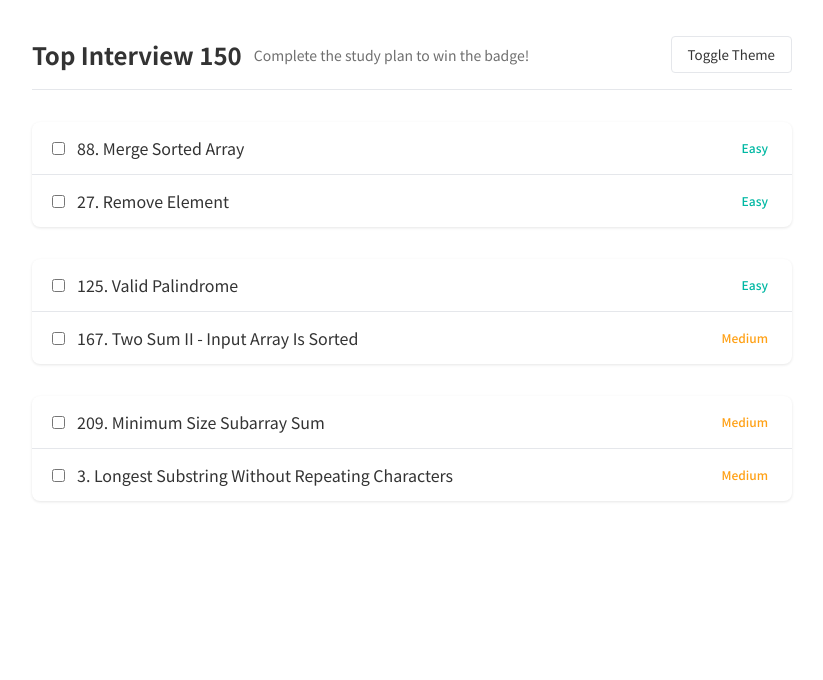
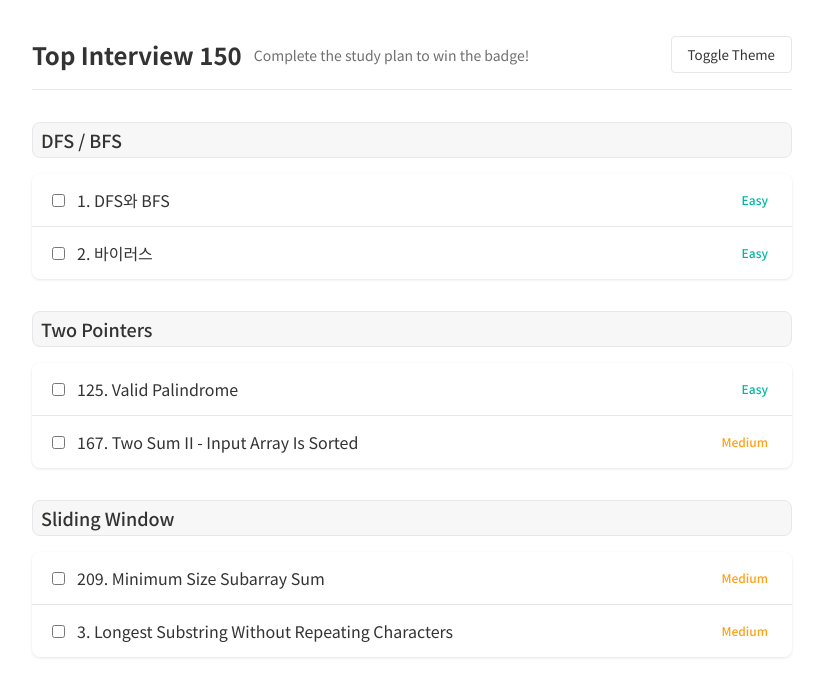
Before and after one commit to yanggwangseong/AlgoNote, a React (Vite) app: page / in a window 1280 px wide. Shown: the top 680 px of the page, without its empty margins (228-1051 px from the left). Built offline with nearby package versions, Linux system fonts and the light colour scheme.

Commit message:
feat: 알고리즘별 분류 이름 추가

```diff
--- a/src/App.tsx
+++ b/src/App.tsx
@@ -19,21 +19,21 @@ const AppContainer = styled.div`
 
 const categories: Category[] = [
 	{
-		name: 'Array / String',
+		name: 'DFS / BFS',
 		problems: [
 			{
-				id: 88,
-				title: 'Merge Sorted Array',
+				id: 1,
+				title: 'DFS와 BFS',
 				difficulty: 'Easy',
 				completed: false,
-				link: 'https://leetcode.com/problems/merge-sorted-array',
+				link: 'https://www.acmicpc.net/problem/1260',
 			},
 			{
-				id: 27,
-				title: 'Remove Element',
+				id: 2,
+				title: '바이러스',
 				difficulty: 'Easy',
 				completed: false,
-				link: 'https://leetcode.com/problems/remove-element',
+				link: 'https://www.acmicpc.net/problem/2606',
 			},
 		],
 	},
--- a/src/components/CategoriesContainer.tsx
+++ b/src/components/CategoriesContainer.tsx
@@ -8,6 +8,17 @@ const Container = styled.div`
 	flex-direction: column;
 	gap: 2rem;
 	padding: 2rem 0;
+`;
+
+const CategoryTitle = styled.h2`
+	font-size: 1.125rem;
+	font-weight: 500;
+	color: ${(props) => props.theme.text};
+	margin-bottom: 1rem;
+	padding: 0.5rem;
+	background-color: ${(props) => props.theme.categoryBackground};
+	border-radius: 0.5rem;
+	border: 1px solid ${(props) => props.theme.border};
 `;
 
 interface CategoriesContainerProps {
@@ -22,11 +33,13 @@ export function CategoriesContainer({
 	return (
 		<Container>
 			{categories.map((category) => (
-				<ProblemList
-					key={category.name}
-					category={category}
-					onToggleComplete={onToggleComplete}
-				/>
+				<div key={category.name}>
+					<CategoryTitle>{category.name}</CategoryTitle>
+					<ProblemList
+						category={category}
+						onToggleComplete={onToggleComplete}
+					/>
+				</div>
 			))}
 		</Container>
 	);
--- a/src/dtypes/emotion.d.ts
+++ b/src/dtypes/emotion.d.ts
@@ -7,5 +7,6 @@ declare module '@emotion/react' {
 		text: string;
 		border: string;
 		problemBackground: string;
+		categoryBackground: string;
 	}
 }
--- a/src/styles/theme.ts
+++ b/src/styles/theme.ts
@@ -6,6 +6,7 @@ export const lightTheme: Theme = {
 	text: '#333333',
 	border: '#e5e7eb',
 	problemBackground: '#ffffff',
+	categoryBackground: '#f7f7f7',
 };
 
 export const darkTheme: Theme = {
@@ -14,4 +15,5 @@ export const darkTheme: Theme = {
 	text: '#ffffff',
 	border: '#2d2d2d',
 	problemBackground: '#2d2d2d',
+	categoryBackground: '#242424',
 };
```
